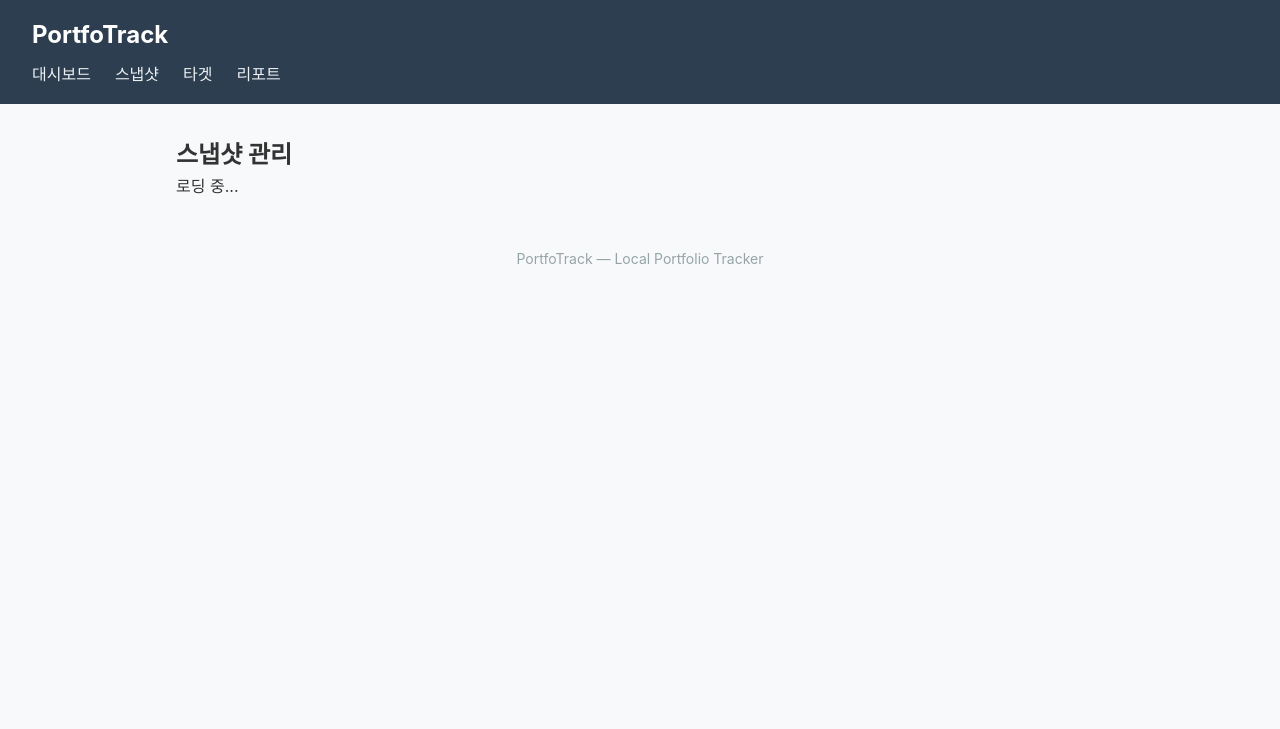
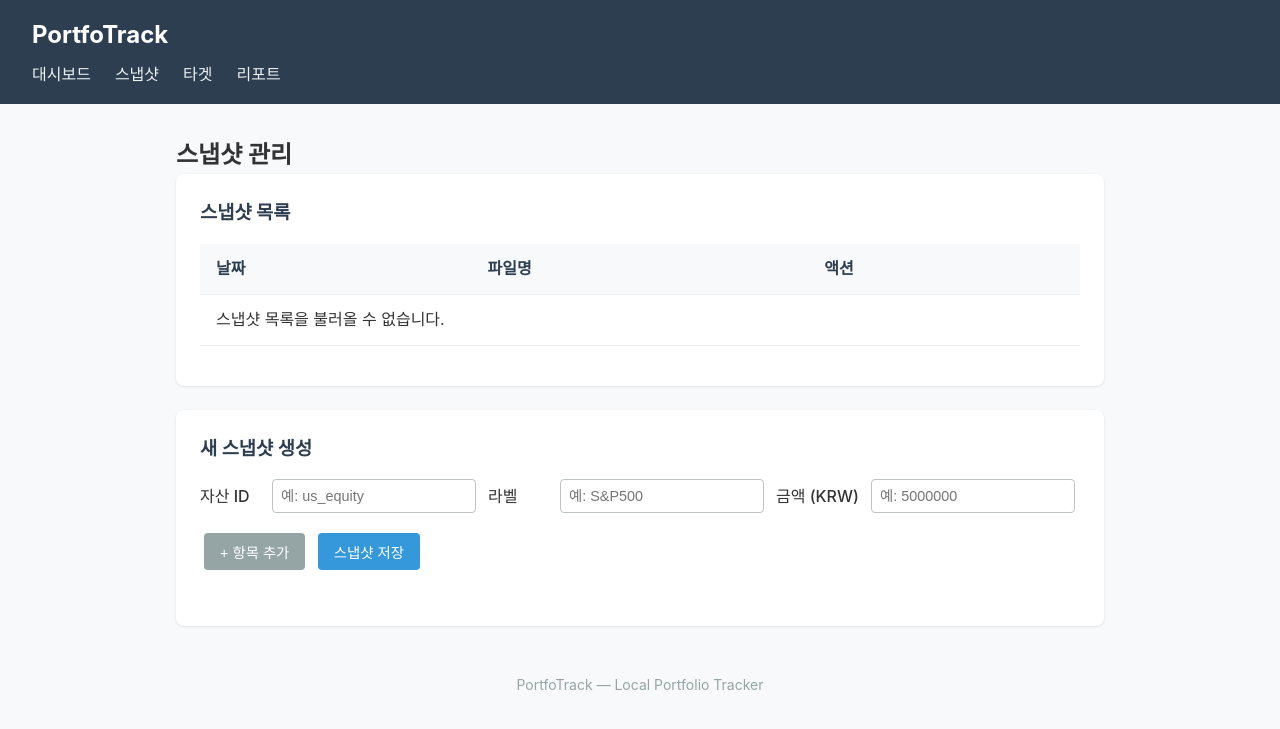
Before and after one commit to kwjinwoo/PortfoTrack, a Flask app: page /snapshots in a window 1280 px wide. Shown: the top 729 px of the page. Run offline with Flask 3, Linux system fonts and the light colour scheme.

Commit message:
feat(web): add snapshot management UI\n\n- Snapshot list table with view detail button\n- Create snapshot form with dynamic item rows\n- Snapshot detail view with item table\n- snapshots-ui.js for API communication\n- Extended CSS with card, table, form, button styles\n- Tests for page structure and JS accessibility (TDD)">

```diff
--- a/src/portfotrack/web/static/css/styles.css
+++ b/src/portfotrack/web/static/css/styles.css
@@ -55,3 +55,136 @@
   color: #95a5a6;
   font-size: 0.875rem;
 }
+
+/* Cards */
+.card {
+  background: #fff;
+  border-radius: 8px;
+  padding: 1.5rem;
+  margin-bottom: 1.5rem;
+  box-shadow: 0 1px 3px rgba(0, 0, 0, 0.1);
+}
+
+.card h3 {
+  margin-bottom: 1rem;
+  color: #2c3e50;
+}
+
+/* Tables */
+table {
+  width: 100%;
+  border-collapse: collapse;
+  margin-bottom: 1rem;
+}
+
+th, td {
+  padding: 0.75rem 1rem;
+  text-align: left;
+  border-bottom: 1px solid #ecf0f1;
+}
+
+th {
+  background-color: #f8f9fa;
+  font-weight: 600;
+  color: #2c3e50;
+}
+
+/* Forms */
+.item-row {
+  display: flex;
+  gap: 0.75rem;
+  align-items: center;
+  margin-bottom: 0.75rem;
+  flex-wrap: wrap;
+}
+
+.item-row label {
+  font-weight: 500;
+  min-width: 60px;
+}
+
+.item-row input {
+  padding: 0.5rem;
+  border: 1px solid #bdc3c7;
+  border-radius: 4px;
+  font-size: 0.9rem;
+}
+
+/* Buttons */
+.btn {
+  padding: 0.5rem 1rem;
+  border: none;
+  border-radius: 4px;
+  cursor: pointer;
+  font-size: 0.9rem;
+  margin: 0.5rem 0.25rem;
+}
+
+.btn-primary {
+  background-color: #3498db;
+  color: #fff;
+}
+
+.btn-primary:hover {
+  background-color: #2980b9;
+}
+
+.btn-secondary {
+  background-color: #95a5a6;
+  color: #fff;
+}
+
+.btn-secondary:hover {
+  background-color: #7f8c8d;
+}
+
+.btn-small {
+  padding: 0.25rem 0.5rem;
+  font-size: 0.8rem;
+}
+
+.btn-danger {
+  background-color: #e74c3c;
+  color: #fff;
+}
+
+/* Messages */
+.message {
+  margin-top: 0.5rem;
+  padding: 0.5rem;
+  border-radius: 4px;
+  font-size: 0.9rem;
+}
+
+.message.success {
+  background-color: #d4edda;
+  color: #155724;
+}
+
+.message.error {
+  background-color: #f8d7da;
+  color: #721c24;
+}
+
+/* Progress bars */
+.progress-bar {
+  background-color: #ecf0f1;
+  border-radius: 4px;
+  overflow: hidden;
+  height: 20px;
+  position: relative;
+}
+
+.progress-fill {
+  height: 100%;
+  border-radius: 4px;
+  transition: width 0.3s ease;
+}
+
+.progress-fill.within {
+  background-color: #27ae60;
+}
+
+.progress-fill.outside {
+  background-color: #e74c3c;
+}
--- /dev/null
+++ b/src/portfotrack/web/static/js/snapshots-ui.js
@@ -0,0 +1,162 @@
+/* PortfoTrack — Snapshot Management UI */
+
+"use strict";
+
+document.addEventListener("DOMContentLoaded", function () {
+  loadSnapshots();
+  setupCreateForm();
+  setupAddItemButton();
+});
+
+/**
+ * Load and display the list of available snapshots.
+ */
+async function loadSnapshots() {
+  const tbody = document.getElementById("snapshot-list");
+
+  try {
+    const response = await fetch("/api/snapshots");
+    const data = await response.json();
+
+    if (data.length === 0) {
+      tbody.innerHTML = '<tr><td colspan="3">저장된 스냅샷이 없습니다.</td></tr>';
+      return;
+    }
+
+    tbody.innerHTML = data
+      .map(
+        (s) => `
+      <tr>
+        <td>${s.date}</td>
+        <td>${s.filename}</td>
+        <td><button class="btn btn-small" onclick="viewSnapshot('${s.date}')">보기</button></td>
+      </tr>
+    `
+      )
+      .join("");
+  } catch (err) {
+    tbody.innerHTML =
+      '<tr><td colspan="3">스냅샷 목록을 불러올 수 없습니다.</td></tr>';
+  }
+}
+
+/**
+ * View snapshot detail by date.
+ */
+async function viewSnapshot(date) {
+  const card = document.getElementById("snapshot-detail-card");
+  const dateSpan = document.getElementById("snapshot-detail-date");
+  const tbody = document.getElementById("snapshot-detail-items");
+
+  try {
+    const response = await fetch(`/api/snapshots/${date}`);
+    if (!response.ok) {
+      showMessage("snapshot-message", "스냅샷을 불러올 수 없습니다.", "error");
+      return;
+    }
+
+    const data = await response.json();
+    dateSpan.textContent = data.date;
+    tbody.innerHTML = data.items
+      .map(
+        (item) => `
+      <tr>
+        <td>${item.asset_id}</td>
+        <td>${item.label}</td>
+        <td>${item.amount.toLocaleString()}</td>
+      </tr>
+    `
+      )
+      .join("");
+
+    card.style.display = "block";
+  } catch (err) {
+    showMessage("snapshot-message", "오류가 발생했습니다.", "error");
+  }
+}
+
+/**
+ * Set up the create snapshot form submission.
+ */
+function setupCreateForm() {
+  const form = document.getElementById("create-snapshot-form");
+  form.addEventListener("submit", async function (e) {
+    e.preventDefault();
+
+    const rows = document.querySelectorAll(
+      "#snapshot-items-container .item-row"
+    );
+    const items = [];
+
+    for (const row of rows) {
+      const assetId = row.querySelector('[name="asset_id"]').value.trim();
+      const label = row.querySelector('[name="label"]').value.trim();
+      const amount = parseInt(row.querySelector('[name="amount"]').value, 10);
+
+      if (!assetId || !label || isNaN(amount)) {
+        showMessage("snapshot-message", "모든 필드를 올바르게 입력하세요.", "error");
+        return;
+      }
+
+      items.push({ asset_id: assetId, label: label, amount: amount });
+    }
+
+    try {
+      const response = await fetch("/api/snapshots", {
+        method: "POST",
+        headers: { "Content-Type": "application/json" },
+        body: JSON.stringify({ items: items }),
+      });
+
+      if (response.ok) {
+        showMessage("snapshot-message", "스냅샷이 저장되었습니다.", "success");
+        form.reset();
+        loadSnapshots();
+      } else {
+        const err = await response.json();
+        showMessage(
+          "snapshot-message",
+          err.error || "저장에 실패했습니다.",
+          "error"
+        );
+      }
+    } catch (err) {
+      showMessage("snapshot-message", "네트워크 오류가 발생했습니다.", "error");
+    }
+  });
+}
+
+/**
+ * Add another item row to the create form.
+ */
+function setupAddItemButton() {
+  const btn = document.getElementById("add-item-btn");
+  btn.addEventListener("click", function () {
+    const container = document.getElementById("snapshot-items-container");
+    const row = document.createElement("div");
+    row.className = "item-row";
+    row.innerHTML = `
+      <label>자산 ID</label>
+      <input type="text" name="asset_id" required placeholder="예: us_equity">
+      <label>라벨</label>
+      <input type="text" name="label" required placeholder="예: S&P500">
+      <label>금액 (KRW)</label>
+      <input type="number" name="amount" required placeholder="예: 5000000">
+      <button type="button" class="btn btn-small btn-danger" onclick="this.parentElement.remove()">삭제</button>
+    `;
+    container.appendChild(row);
+  });
+}
+
+/**
+ * Show a status message.
+ */
+function showMessage(elementId, text, type) {
+  const el = document.getElementById(elementId);
+  el.textContent = text;
+  el.className = `message ${type}`;
+  setTimeout(() => {
+    el.textContent = "";
+    el.className = "message";
+  }, 5000);
+}
--- a/src/portfotrack/web/templates/snapshots.html
+++ b/src/portfotrack/web/templates/snapshots.html
@@ -3,8 +3,56 @@
 {% block content %}
 <section class="snapshots-page">
   <h2>스냅샷 관리</h2>
-  <div id="snapshot-list">
-    <p>로딩 중...</p>
+
+  <div class="card">
+    <h3>스냅샷 목록</h3>
+    <table id="snapshot-table">
+      <thead>
+        <tr>
+          <th>날짜</th>
+          <th>파일명</th>
+          <th>액션</th>
+        </tr>
+      </thead>
+      <tbody id="snapshot-list">
+        <tr><td colspan="3">로딩 중...</td></tr>
+      </tbody>
+    </table>
+  </div>
+
+  <div class="card">
+    <h3>새 스냅샷 생성</h3>
+    <form id="create-snapshot-form">
+      <div id="snapshot-items-container">
+        <div class="item-row">
+          <label>자산 ID</label>
+          <input type="text" name="asset_id" required placeholder="예: us_equity">
+          <label>라벨</label>
+          <input type="text" name="label" required placeholder="예: S&P500">
+          <label>금액 (KRW)</label>
+          <input type="number" name="amount" required placeholder="예: 5000000">
+        </div>
+      </div>
+      <button type="button" id="add-item-btn" class="btn btn-secondary">+ 항목 추가</button>
+      <button type="submit" class="btn btn-primary">스냅샷 저장</button>
+      <div id="snapshot-message" class="message"></div>
+    </form>
+  </div>
+
+  <div class="card" id="snapshot-detail-card" style="display:none;">
+    <h3>스냅샷 상세 — <span id="snapshot-detail-date"></span></h3>
+    <table>
+      <thead>
+        <tr>
+          <th>자산 ID</th>
+          <th>라벨</th>
+          <th>금액 (KRW)</th>
+        </tr>
+      </thead>
+      <tbody id="snapshot-detail-items"></tbody>
+    </table>
   </div>
 </section>
+
+<script src="{{ url_for('static', filename='js/snapshots-ui.js') }}"></script>
 {% endblock %}
```
Also changed, not shown: tests/web/test_snapshot_ui.py (added, +58 -0 lines).
